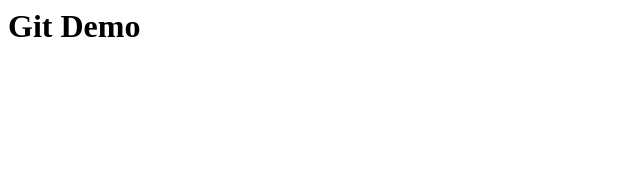
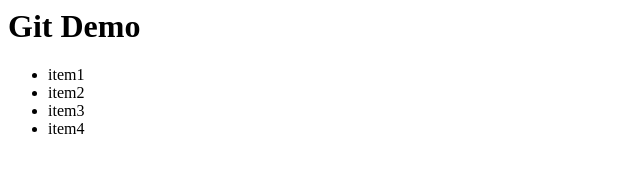
Before and after one commit to dianamayores/hello-git, a plain HTML site: page index.html in a window 1280 px wide. Shown: the whole page, without its empty margins (0-640 px from the left). Drawn offline with Linux system fonts and the light colour scheme.

Commit message:
added list of items

```diff
--- a/index.html
+++ b/index.html
@@ -4,5 +4,12 @@
 </head>
 <body>
 <h1>Git Demo</h1>
+
+<ul>
+<li>item1</li>
+<li>item2</li>
+<li>item3</li>
+<li>item4</li>
+</ul>
 </body>
 </html>
```
